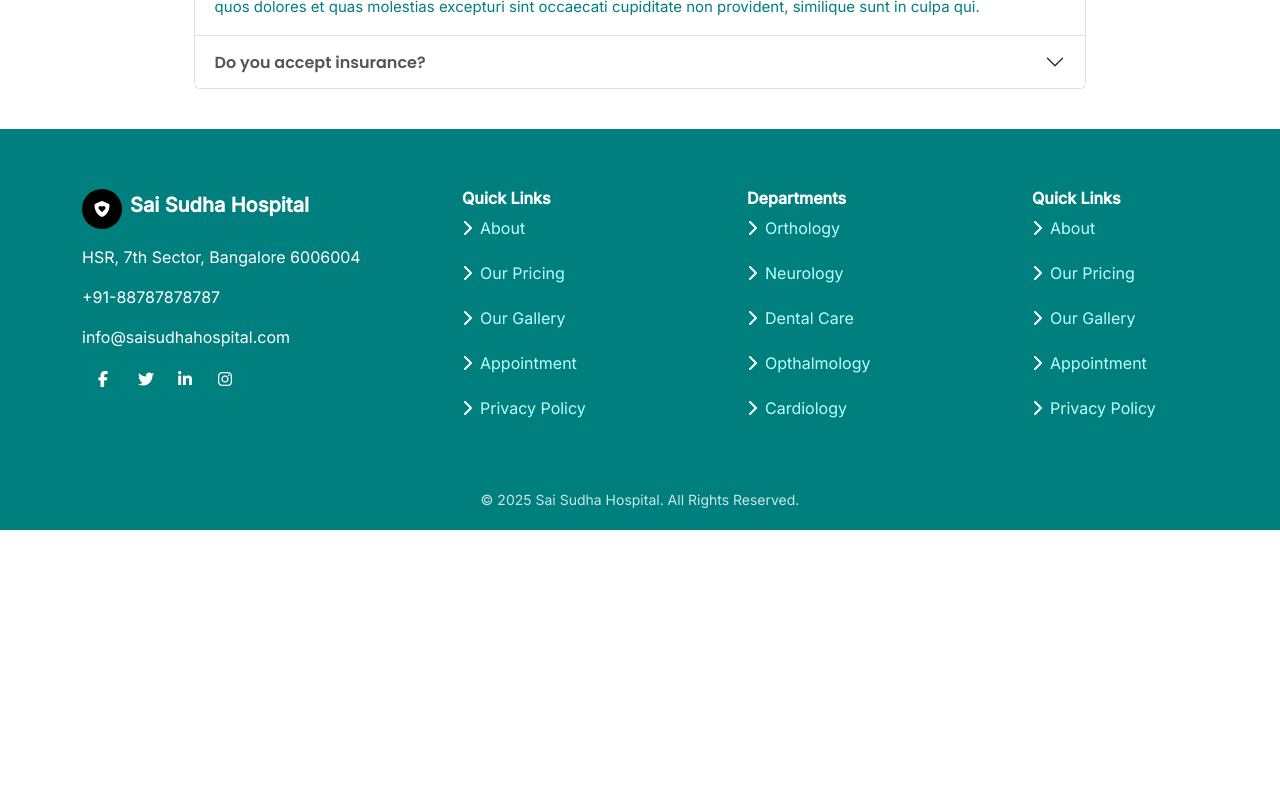
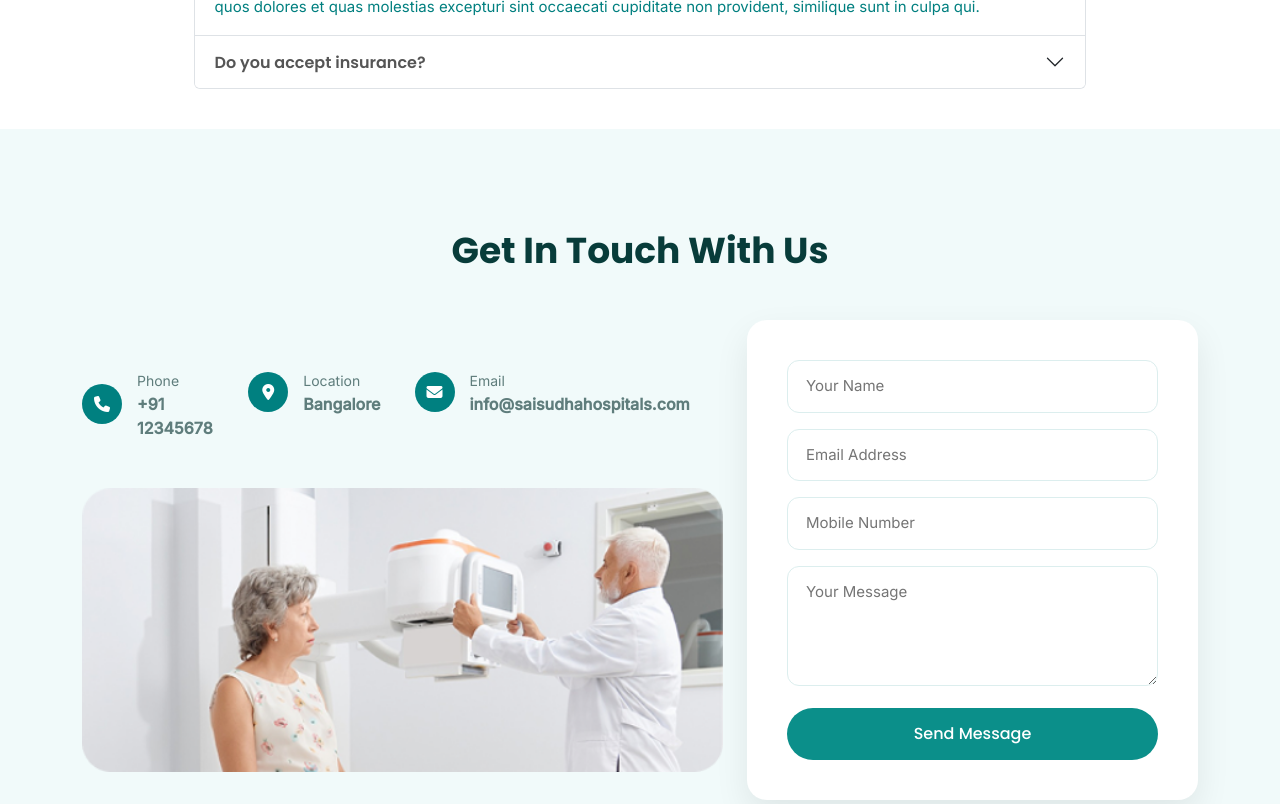
Before and after one commit to PavanGanigera/Medical, a plain HTML site: page index.html in a window 1280 px wide. Shown: the part 4260-5064 px from the top of the page. Before the commit the page ends 4790 px from the top, so only its background shows below. Drawn offline with nearby package versions, Linux system fonts and the light colour scheme.

Commit message:
contact us form added

```diff
--- a/assets/style.css
+++ b/assets/style.css
@@ -603,6 +603,80 @@ header {
   box-shadow: none;
 }
 
+.contact-section{
+  padding: 100px 0;
+  background: #f1fafa;
+  font-family: 'Inter', sans-serif;
+}
+
+.contact-container{
+  max-width: 1200px;
+  margin: auto;
+  display: flex;
+  gap: 60px;
+  align-items: center;
+}
+
+/* LEFT */
+.contact-info h2{
+  font-family: 'Poppins', sans-serif;
+  font-size: 36px;
+  font-weight: 700;
+  color: #083c3a;
+  margin-bottom: 16px;
+}
+
+.contact-info p{
+  color: #5f7d7c;
+  max-width: 450px;
+}
+
+
+/* RIGHT FORM */
+.contact-form{
+  background: #ffffff;
+  padding: 40px;
+  border-radius: 20px;
+  box-shadow: 0 14px 34px rgba(0,0,0,0.08);
+  width: 100%;
+}
+
+.contact-form input,
+.contact-form textarea{
+  width: 100%;
+  padding: 14px 18px;
+  border-radius: 12px;
+  border: 1px solid #dceeee;
+  margin-bottom: 16px;
+  font-size: 15px;
+  font-family: 'Inter', sans-serif;
+}
+
+.contact-form input:focus,
+.contact-form textarea:focus{
+  outline: none;
+  border-color: #0b8f8a;
+}
+
+.contact-form button{
+  width: 100%;
+  padding: 14px;
+  border: none;
+  border-radius: 999px;
+  background: #0b8f8a;
+  color: #fff;
+  font-size: 16px;
+  font-family: 'Poppins', sans-serif;
+  font-weight: 500;
+  cursor: pointer;
+  transition: background .3s ease;
+}
+
+.contact-form button:hover{
+  background: #066f6b;
+}
+
+
 
 
 /* ================= RESPONSIVE ================= */
--- a/index.html
+++ b/index.html
@@ -445,7 +445,8 @@
                     </div>
                     <div class="accordion-item">
                         <h2 class="accordion-header">
-                            <button class="accordion-button collapsed" type="button" data-bs-toggle="collapse" data-bs-target="#q2">
+                            <button class="accordion-button collapsed" type="button" data-bs-toggle="collapse"
+                                data-bs-target="#q2">
                                 How do I schedule an appointment with ProHealth?
                             </button>
                         </h2>
@@ -461,7 +462,8 @@
                     </div>
                     <div class="accordion-item">
                         <h2 class="accordion-header">
-                            <button class="accordion-button collapsed" type="button" data-bs-toggle="collapse" data-bs-target="#q3">
+                            <button class="accordion-button collapsed" type="button" data-bs-toggle="collapse"
+                                data-bs-target="#q3">
                                 Do you accept insurance?
                             </button>
                         </h2>
@@ -477,7 +479,8 @@
                     </div>
                     <div class="accordion-item">
                         <h2 class="accordion-header">
-                            <button class="accordion-button collapsed" type="button" data-bs-toggle="collapse" data-bs-target="#q5">
+                            <button class="accordion-button collapsed" type="button" data-bs-toggle="collapse"
+                                data-bs-target="#q5">
                                 Do you accept insurance?
                             </button>
                         </h2>
@@ -495,6 +498,73 @@
             </div>
         </section>
 
+        <section class="contact-section">
+            <div class="container">
+                <div class="contact-info text-center mb-0 mb-lg-5">
+                    <h2>Get In Touch With Us</h2>
+                </div>
+                <div class="row ">
+                    <div class="col-12 col-lg-7">
+                        <!-- LEFT CONTENT -->
+                        <!-- <p class="mb-5">
+                            Contact Sai Sudha Hospital for appointments, medical inquiries, or assistance, and our team
+                            will respond promptly. -->
+                        <div class="row d-none d-lg-flex mt-0 mt-lg-5">
+                            <div class="col-3">
+                                <div class="info-item">
+                                    <div class="info-box-icon">
+                                        <i class="fa-solid fa-phone"></i>
+                                    </div>
+                                    <div>
+                                        <small>Phone</small><br>
+                                        <strong>+91 12345678</strong>
+                                    </div>
+                                </div>
+                            </div>
+                            <div class="col-3">
+                                <div class="info-item">
+                                    <div class="info-box-icon">
+                                        <i class="fa-solid fa-location-dot"></i>
+                                    </div>
+                                    <div>
+                                        <small>Location</small><br>
+                                        <strong>Bangalore</strong>
+                                    </div>
+                                </div>
+                            </div>
+                            <div class="col-4">
+                                <div class="info-item">
+                                    <div class="info-box-icon">
+                                        <i class="fa-solid fa-envelope"></i>
+                                    </div>
+                                    <div>
+                                        <small>Email</small><br>
+                                        <strong>info@saisudhahospitals.com</strong>
+                                    </div>
+                                </div>
+                            </div>
+                        </div>
+                        <div class="row mt-5">
+                            <div class="col-12">
+                                <img src="/assets/images/contact (1).png" alt="Facility image" class="img-fluid rounded">
+                            </div>
+                        </div>
+                    </div>
+                    <div class="col-12 col-lg-5">
+                        <!-- RIGHT FORM -->
+                        <div class="contact-form">
+                            <form>
+                                <input type="text" placeholder="Your Name" required>
+                                <input type="email" placeholder="Email Address" required>
+                                <input type="text" placeholder="Mobile Number">
+                                <textarea rows="4" placeholder="Your Message"></textarea>
+                                <button type="submit">Send Message</button>
+                            </form>
+                        </div>
+                    </div>
+                </div>
+            </div>
+        </section>
     </main>
 
     <!-- ================= FOOTER ================= -->
```
Also changed, not shown: assets/images/contact (1).png (added).
